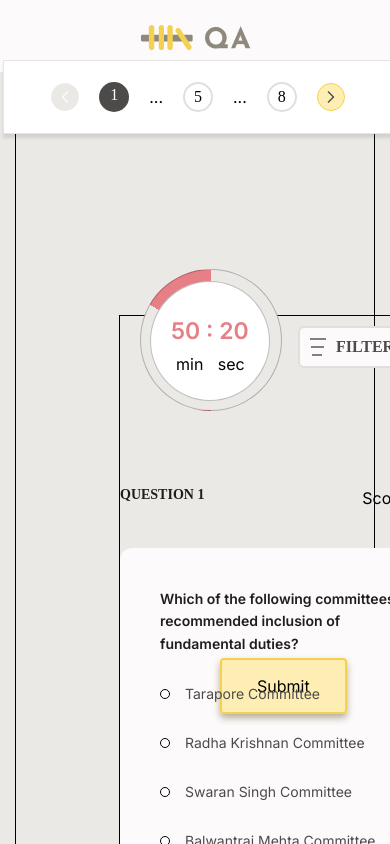
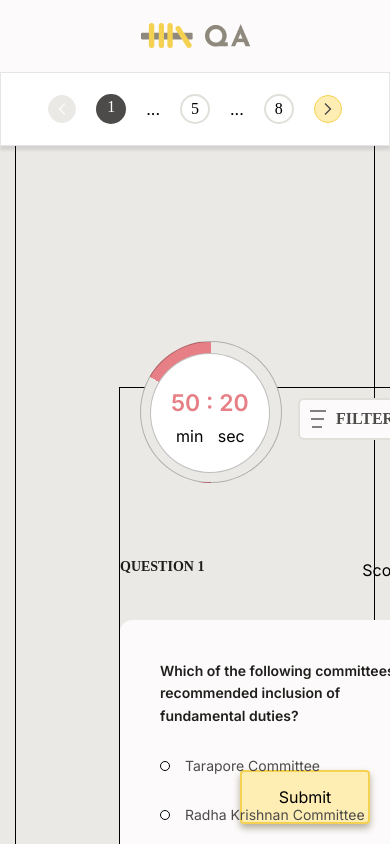
Before and after one commit to tannukumari14/assessment-platform, a Next.js app: page /component in a window 390 px wide. Shown: the top 844 px of the page. Built offline with nearby package versions, Linux system fonts and the light colour scheme; a web font is replaced by a local one.

Commit message:
header rewrite

```diff
--- a/app/component/Assessment_Header.css
+++ b/app/component/Assessment_Header.css
@@ -3,62 +3,72 @@ html {
     overflow-x: hidden;
 }
 
-.bgcolorwhitefullwidth{
+.full-header{
   background-color:#FCFAFA;
 }
 
-.assessment-header{
+.row-header{
   background: #FCFAFA;
+  display: flex;
+  align-items: center;
+  justify-content: space-between;
+  text-align: center;
+  margin: 0 auto;
+  width: 1200px;
   height: 72px;
-  margin: 0 auto;
-  display: flex;
-  text-align: center;
-  width: 1200px;
-  justify-content: space-between;
 }
 
-.images-logo {
+.column{
   display: flex;
   justify-content: space-between;
-  margin: 20px 0;
   width: 998px;
 }
 
 .submit-assessment{
-  padding: 16px 35px;
+  width: 130px;
+  height: 54px;
   border-radius: 4px;
   border: 2px solid  #F4D150;
   background:  #FEEEB4;
   box-shadow: 0px 4px 7px 0px #B3AE9C;
   color: black;
   text-decoration: none;
-  line-height: 450%;
+  display: flex;
+  justify-content: center;
+  align-items: center;
 }
 
 @media(max-width:567px){
-  .assessment-header{
+  .row-header{
     width: 100%;
+    height:auto;
   }
+
   .submit-header{
-    margin-left: 220px;
-    margin-top: 650px;
+    right: 20px;
+    bottom: 20px;
     position: fixed;
   }
 
-  .bgcolorwhitefullwidth{
+  .full-header{
     width: 100%;
   }
 
-  .pagination-Div{
+  .pagination-container{
     width: 100%;
+    height: 72px;
   }
 
-  .images-logo{
+  .column{
     display: block;
   }
 
-  .two-logo {
+  .image {
     width: 100%;
+    height: 72px;
+    display: flex;
+    justify-content: center;
+    align-items: center;
   }
 
 }
--- a/app/component/Assessment_Header.js
+++ b/app/component/Assessment_Header.js
@@ -1,28 +1,29 @@
+import Link from 'next/link';
+import './Assessment_Header.css';
 import Pagination from './Pagination';
-import './Assessment_Header.css';
-import Link from 'next/link';
 
 const Assessment_Header = () => {
-    return (
+    return(
         <>
-            <div className='bgcolorwhitefullwidth'>
-                <div className="assessment-header">
-                        <div className="images-logo">
-                            <div className='two-logo'>
-                                <img className='lo-go' src="Logo.png"/>
-                            </div>
-                            <div className='pagination-Div'>
-                                <Pagination />
-                            </div>
+            <div className="full-header">
+                <div className='row-header'>
+                    <div className='column'>
+                        <div className='image'>
+                            <img src="Logo.png"/>
+                        </div>
+
+                        <div className='pagination-container'>
+                            <Pagination/>
+                        </div>
                     </div>
+
                     <div className='submit-header'>
                         <Link href="submit" className="submit-assessment">Submit</Link>
                     </div>
+
                 </div>
-
             </div>
         </>
-    );
-};
-
+    )
+}
 export default Assessment_Header;
--- a/app/component/Pagination.css
+++ b/app/component/Pagination.css
@@ -79,7 +79,6 @@ html {
   gap: 20px;
   width: 100%;
   box-sizing: border-box;
-  margin-left: 3px;
 }
 
 
```
